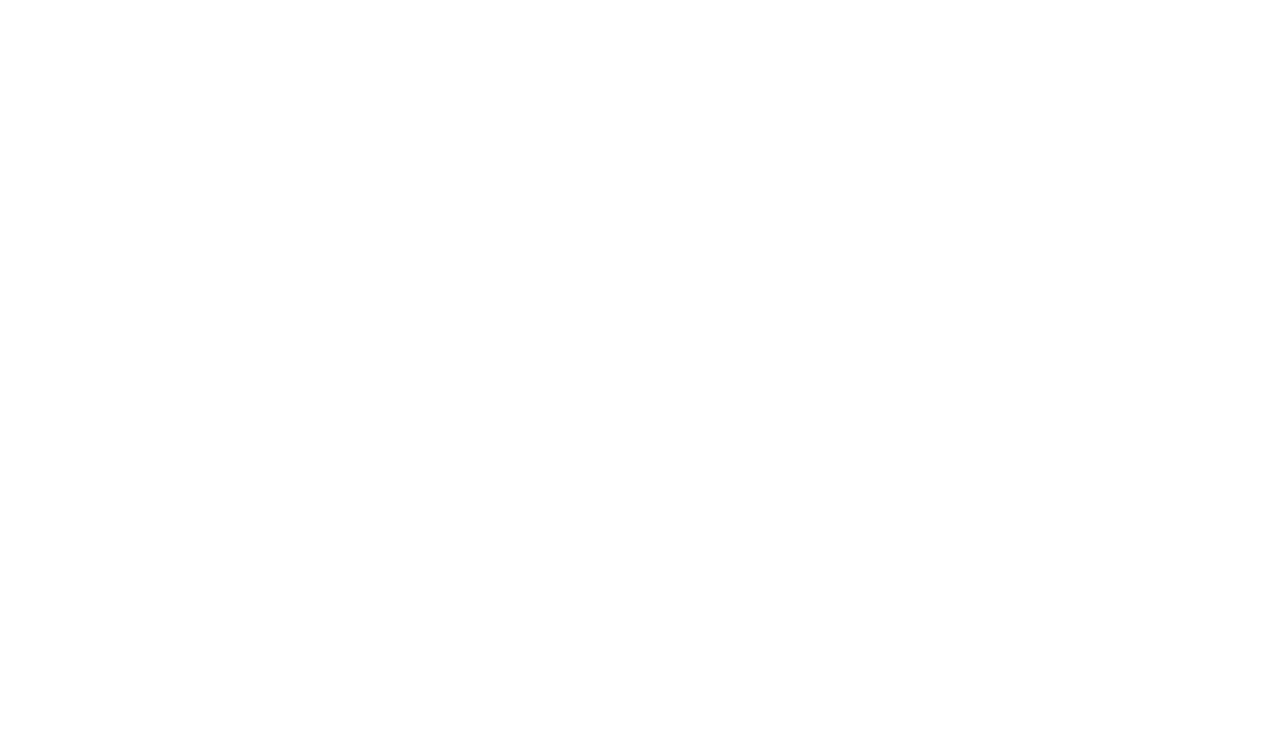
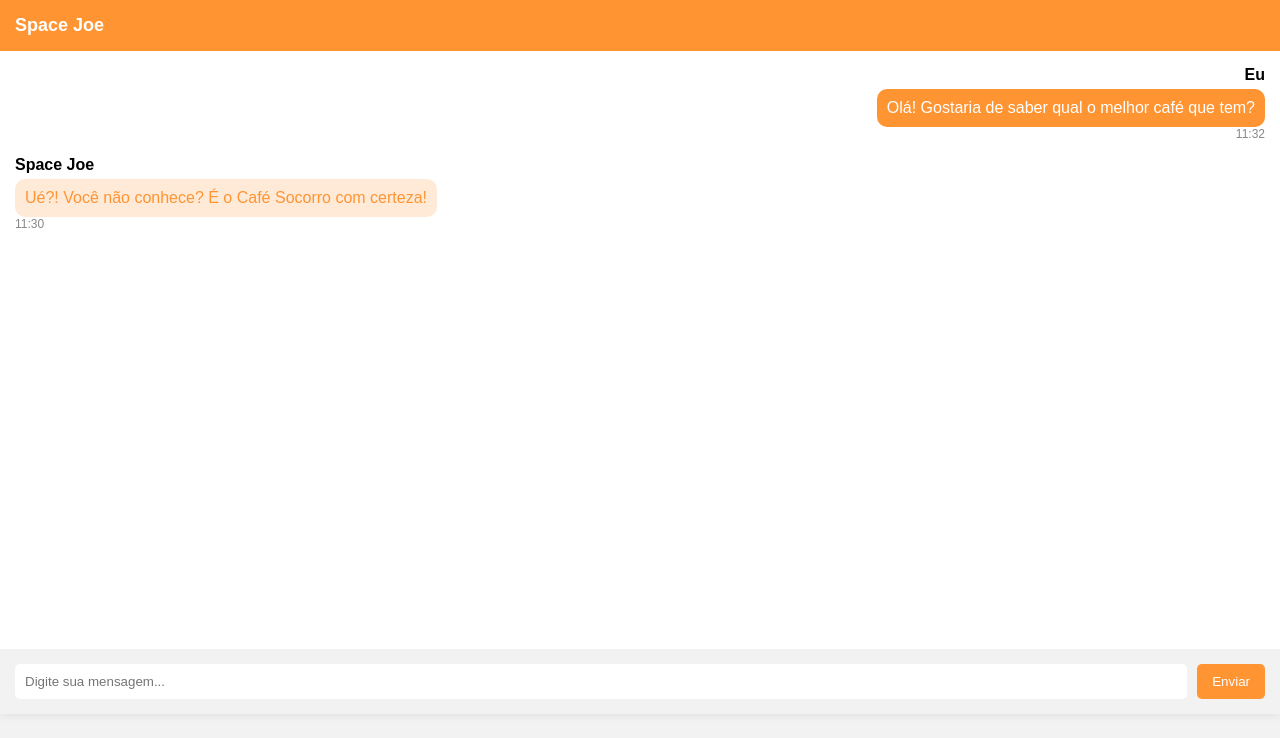
Before and after one commit to ArielMn22/space-joe-web-client, a plain HTML site: page index.html in a window 1280 px wide. Drawn offline with Linux system fonts and the light colour scheme.

Commit message:
feat(adding-base): adding baseline.

```diff
--- a/_models/notifications/notifications.js
+++ b/_models/notifications/notifications.js
@@ -0,0 +1,33 @@
+class Notifications {
+    constructor() {
+      this.notificationElement = null;
+    }
+
+    show(message) {
+      // Cria o elemento da notificação
+      this.notificationElement = document.createElement('div');
+      this.notificationElement.classList.add('notification');
+      this.notificationElement.textContent = message;
+
+      // Define a posição da notificação no canto superior direito
+      this.notificationElement.style.position = 'fixed';
+      this.notificationElement.style.top = '35px';
+      this.notificationElement.style.right = '10px';
+
+      // Adiciona o elemento à página
+      document.body.appendChild(this.notificationElement);
+
+      // Remove a notificação após 1500ms
+      setTimeout(() => {
+        this.hide();
+      }, 1500);
+    }
+
+    hide() {
+      // Remove o elemento da notificação da página
+      if (this.notificationElement && this.notificationElement.parentNode) {
+        this.notificationElement.parentNode.removeChild(this.notificationElement);
+        this.notificationElement = null;
+      }
+    }
+  }
--- a/index.html
+++ b/index.html
@@ -1,29 +1,140 @@
 <!DOCTYPE html>
-<html lang="en">
+<html>
 <head>
-
     <meta charset="UTF-8">
-    <meta name="viewport" content="width=device-width, initial-scale=1.0">
-    <title>Space Joe | Home</title>
-
+    <title>Space Joe | Chat</title>
     <link rel="stylesheet" href="_models/notifications/notifications.css">
     <script src="/_models/notifications/notifications.js"></script>
+    <style>
+        body {
+            font-family: Arial, sans-serif;
+            background-color: #f2f2f2;
+            margin: 0;
+            padding: 0;
+            box-sizing: border-box;
+        }
 
+        .chat-container {
+            max-width: 100%;
+            background-color: #fff;
+            box-shadow: 0 0 10px rgba(0, 0, 0, 0.1);
+        }
+
+        .chat-header {
+            background-color: #FF9433;
+            color: #fff;
+            padding: 15px;
+        }
+
+        .chat-header h2 {
+            margin: 0;
+            font-size: 18px;
+        }
+
+        .chat-messages {
+            padding: 15px;
+            height: 71vh;
+        }
+
+        .message {
+            margin-bottom: 15px;
+        }
+
+        .message .sender {
+            font-weight: bold;
+            margin-bottom: 5px;
+        }
+
+        .message .content {
+            background-color: #FFEAD8;
+            color: #FF9433;
+            padding: 10px;
+            border-radius: 10px;
+            display: inline-block;
+        }
+
+        .message .time {
+            font-size: 12px;
+            color: #888;
+        }
+
+        .message.sent {
+            text-align: right;
+        }
+
+        .message.sent .content {
+            background-color: #FF9433;
+            color: white;
+        }
+
+        .message.received .content {
+            background-color: #FFEAD8;
+        }
+
+        .input-container {
+            background-color: #f2f2f2;
+            padding: 15px;
+
+            display: flex;
+            justify-content: space-between;
+        }
+
+        .input-container input {
+            width: 100%;
+            padding: 10px;
+            border: none;
+            border-radius: 5px;
+        }
+
+        .input-container button {
+            background-color: #FF9433;
+            color: #fff;
+            border: none;
+            padding: 10px 15px;
+            margin-left: 10px;
+            border-radius: 5px;
+            cursor: pointer;
+        }
+    </style>
 </head>
 <body>
+    <div class="chat-container">
+        <div class="chat-header">
+            <h2>Space Joe</h2>
+        </div>
+        <div class="chat-messages">
+            <div class="message sent">
+                <div class="sender">Eu</div>
+                <div class="content">Olá! Gostaria de saber qual o melhor café que tem?</div>
+                <div class="time">11:32</div>
+            </div>
+            <div class="message received">
+                <div class="sender">Space Joe</div>
+                <div class="content">Ué?! Você não conhece? É o Café Socorro com certeza!</div>
+                <div class="time">11:30</div>
+            </div>
+            <!-- Adicione mais mensagens aqui -->
+        </div>
+        <div class="input-container">
+            <input  type="text" placeholder="Digite sua mensagem...">
+            <button onclick="sendMessage()">Enviar</button>
+        </div>
+    </div>
+</body>
+<script>
 
-    <header></header>
+    var der = "errado";
 
-    <body></body>
+    function sendMessage () {
 
-    <footer></footer>
+        if (der == "errado") {
 
-    <script>
+            // Ao invés de mostrarmos um alert, mostraremos uma notificação.
+            alert("Deu erro");
 
-        // let notifications = new Notifications();
-        // notifications.show("Meu componente deu certo!");
+        }
 
-    </script>
+    }
 
-</body>
+</script>
 </html>
```
Also changed, not shown: _models/notifications/notifications.css (+3 -5 lines).
